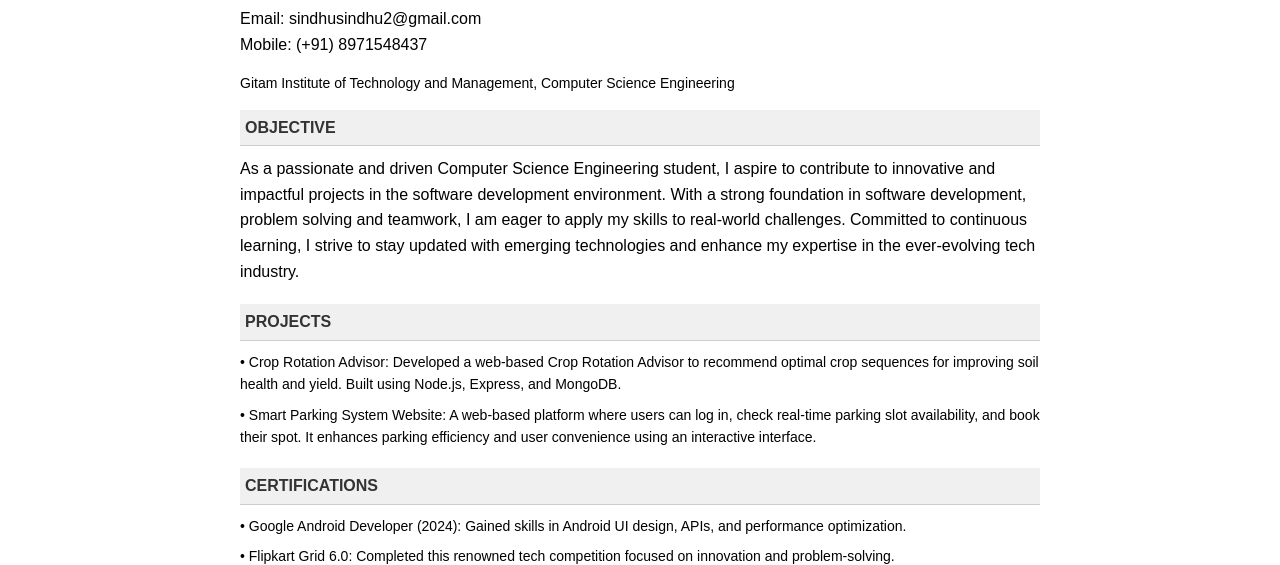
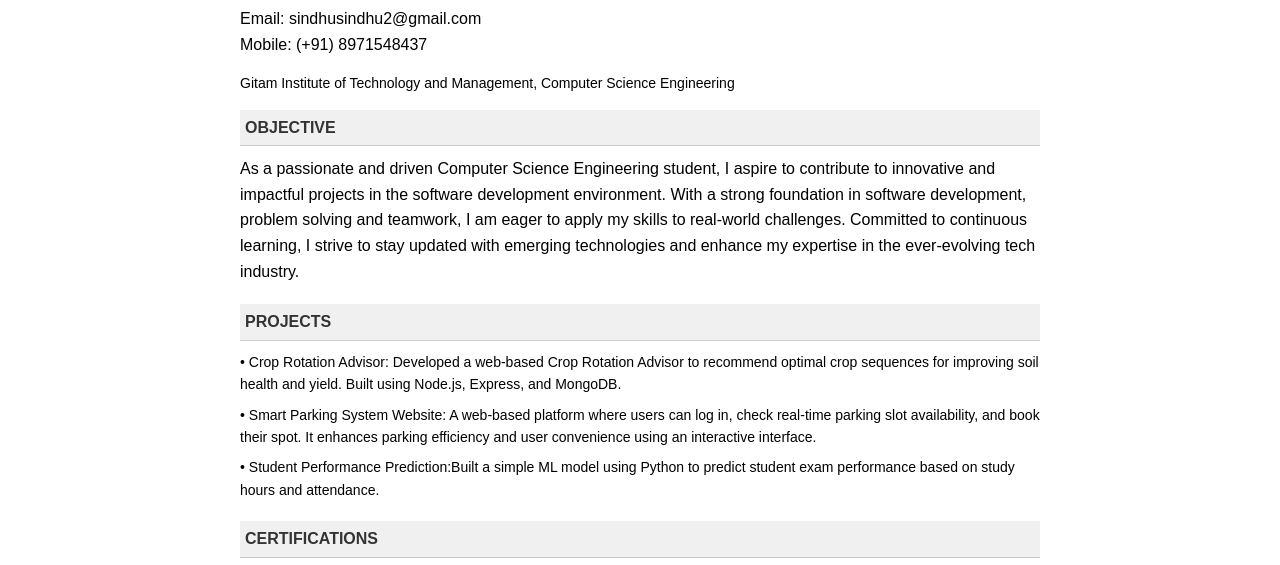
Before and after one commit to Sindhu1624/portfolio, a plain HTML site: page resume.html in a window 1280 px wide. Shown: the part 193-758 px from the top of the page. Drawn offline with Linux system fonts and the light colour scheme.

Commit message:
Update resume.html

```diff
--- a/resume.html
+++ b/resume.html
@@ -132,6 +132,9 @@
             <ul>
                 <li>• Crop Rotation Advisor: Developed a web-based Crop Rotation Advisor to recommend optimal crop sequences for improving soil health and yield. Built using Node.js, Express, and MongoDB.</li>
                 <li>• Smart Parking System Website: A web-based platform where users can log in, check real-time parking slot availability, and book their spot. It enhances parking efficiency and user convenience using an interactive interface.</li>
+                <li>• Student Performance Prediction:Built a simple ML model using Python to predict student exam
+                    performance based on study hours and attendance.</li>
+            </ul>
             </ul>
         </div>
 
```
